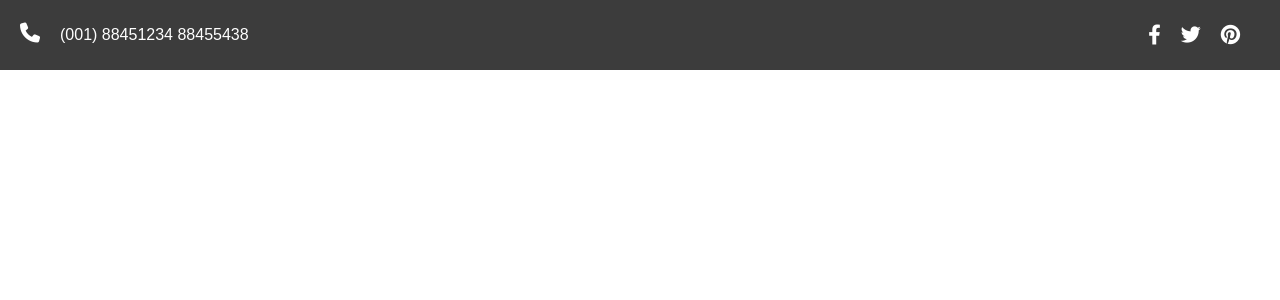
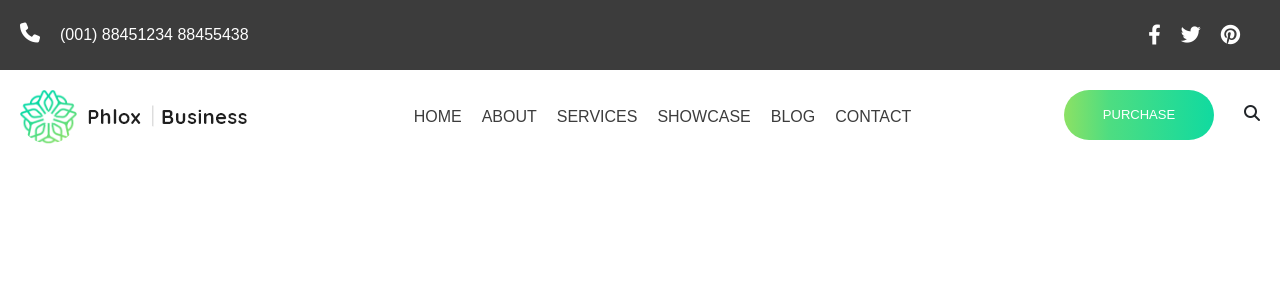
Before and after one commit to marcoregina92/proj-html-vuejs, a Vue app: page / in a window 1280 px wide. Shown: the top 300 px of the page. Built offline with nearby package versions, Linux system fonts and the light colour scheme.

Commit message:
Inserisce Header bottom

```diff
--- a/src/components/AppHeader.vue
+++ b/src/components/AppHeader.vue
@@ -7,6 +7,7 @@ export default {
         return {
             store
         }
+
     },
     methods: {
 
@@ -18,7 +19,7 @@ export default {
 </script>
 
 <template>
-    <section class="">
+    <section>
         <div class="headerTop">
             <div class="d-flex align-center">
                 <i class="fas fa-phone iconCell"></i>
@@ -31,6 +32,28 @@ export default {
                     <li><i class="fab fa-twitter"></i></li>
                     <li><i class="fab fa-pinterest"></i></li>
                 </ul>
+            </div>
+        </div>
+    </section>
+
+    <section>
+        <div class="headerBottom d-flex">
+            <img src="../assets/img/cropped-Group-39-2x.png" alt="">
+
+            <div class="d-flex">
+                <ul class="menuNav m-0">
+                    <li><a href=""> HOME </a></li>
+                    <li><a href=""> ABOUT </a></li>
+                    <li><a href=""> SERVICES </a></li>
+                    <li><a href=""> SHOWCASE </a></li>
+                    <li><a href=""> BLOG </a></li>
+                    <li><a href=""> CONTACT </a></li>
+                </ul>
+            </div>
+
+            <div>
+                <button>PURCHASE</button>
+                <i class="fas fa-search search"></i>
             </div>
         </div>
     </section>
@@ -51,7 +74,7 @@ export default {
     display: flex;
 }
 
-li {
+.socialIcon li {
     margin-right: 20px;
     font-size: 20px;
 }
@@ -60,4 +83,39 @@ li {
     font-size: 20px;
     margin-right: 20px;
 }
+
+.headerBottom {
+    padding: 20px;
+    display: flex;
+    justify-content: space-between;
+}
+
+
+.menuNav {
+    list-style-type: none;
+    display: flex;
+}
+
+.menuNav a {
+    text-decoration: none;
+    color: #3c3c3c
+}
+
+.menuNav li {
+    margin-right: 20px;
+    align-self: center;
+}
+
+button {
+    color: white;
+    font-size: 13px;
+    padding: 15px;
+    background: rgb(140, 225, 100);
+    background: linear-gradient(90deg, rgba(140, 225, 100, 1) 0%, rgba(78, 221, 129, 1) 30%, rgba(16, 218, 160, 1) 100%);
+    width: 150px;
+    border-style: none;
+    border-radius: 50px;
+    margin-right: 30px;
+    cursor: pointer;
+}
 </style>
```
